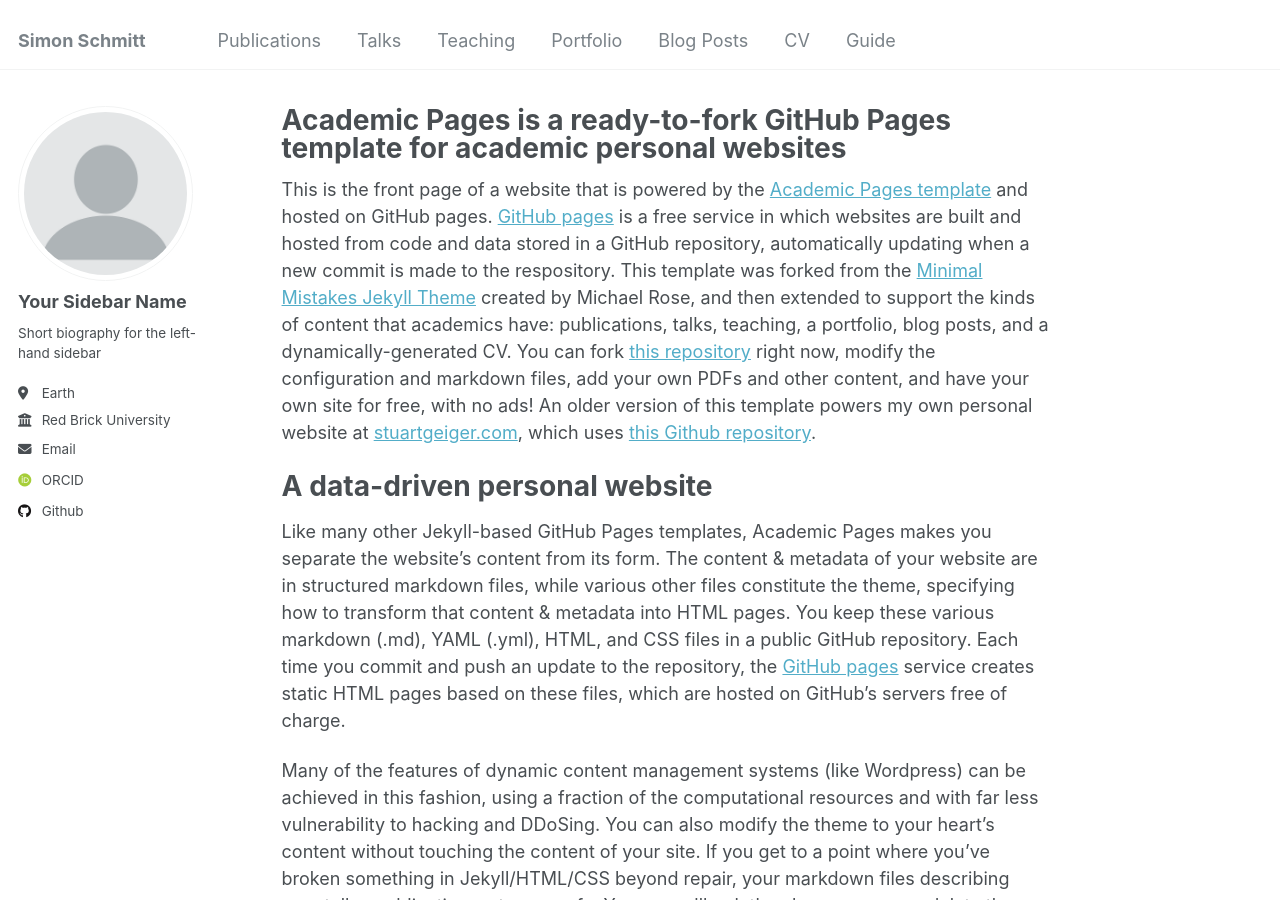
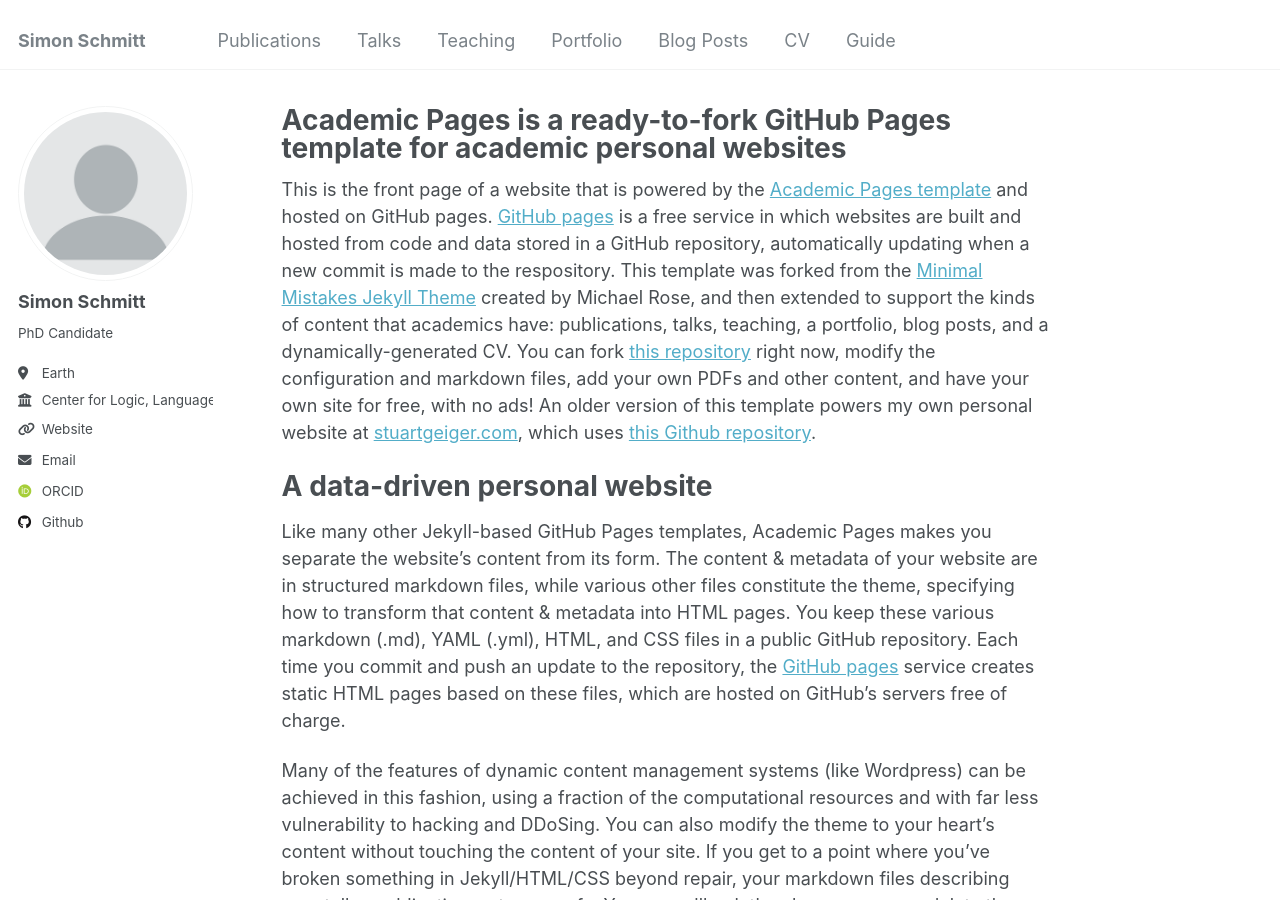
Before and after one commit to SimSchmitt/SimonSchmitt, a Jekyll site: the page built from _pages/about.md, in a window 1280 px wide and 900 px high. Built offline with Jekyll 4.4.1, drawn with Linux system fonts in a browser that asks for light colours; some web fonts are replaced.

Commit message:
Update _config.yml

```diff
--- a/_config.yml
+++ b/_config.yml
@@ -22,13 +22,13 @@ repository               : "academicpages/academicpages.github.io"
 author:
   # Biographic information
   avatar           : "profile.png"
-  name             : "Your Sidebar Name"
+  name             : "Simon Schmitt"
   pronouns         : # example: "she/her"
-  bio              : "Short biography for the left-hand sidebar"
+  bio              : "PhD Candidate"
   location         : "Earth"
-  employer         : "Red Brick University"
-  uri              : # URL
-  email            : "none@example.org"
+  employer         : "Center for Logic, Language, and Cognition (LLC), University of Turin"
+  uri              : "https://www.llc-philosophy.unito.it/"
+  email            : "firstname.lastname@unito.it"
 
   # Academic websites
   arxiv            : # URL - Update with the correct link to your profile
```
